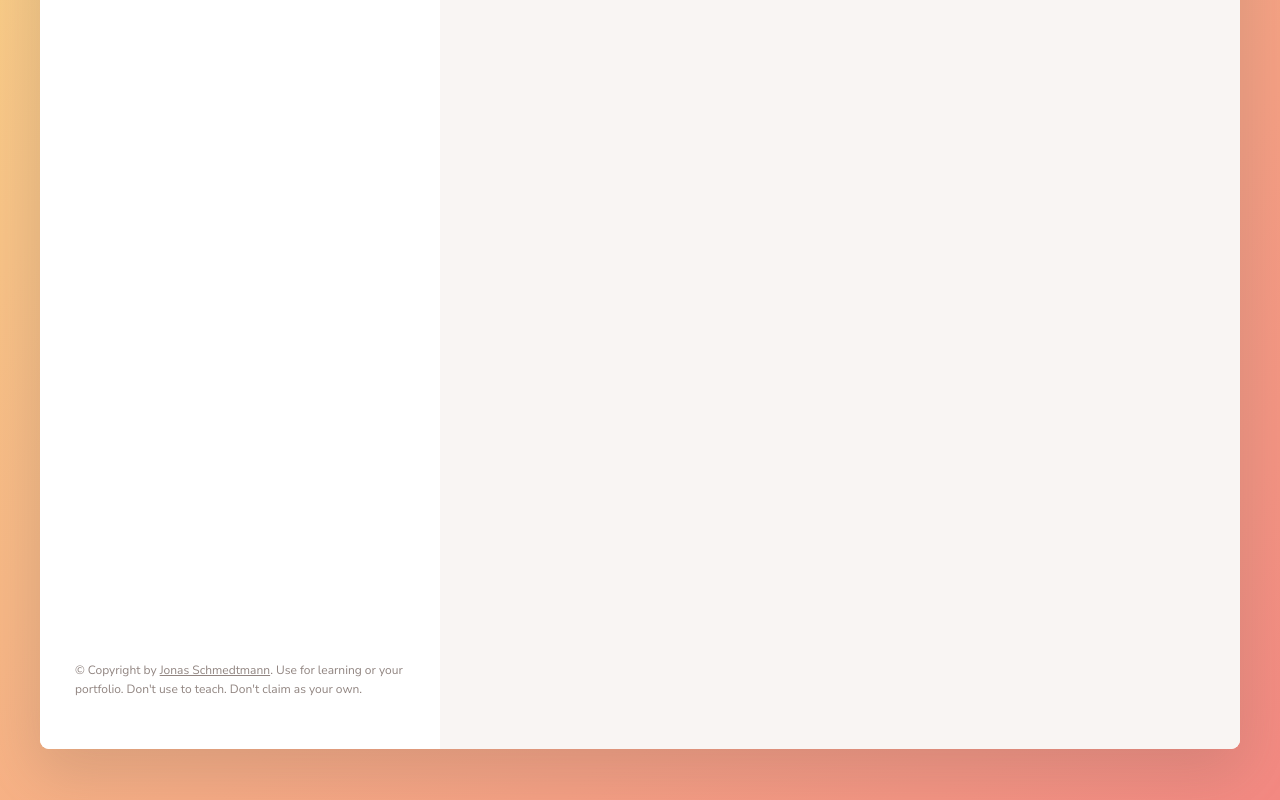
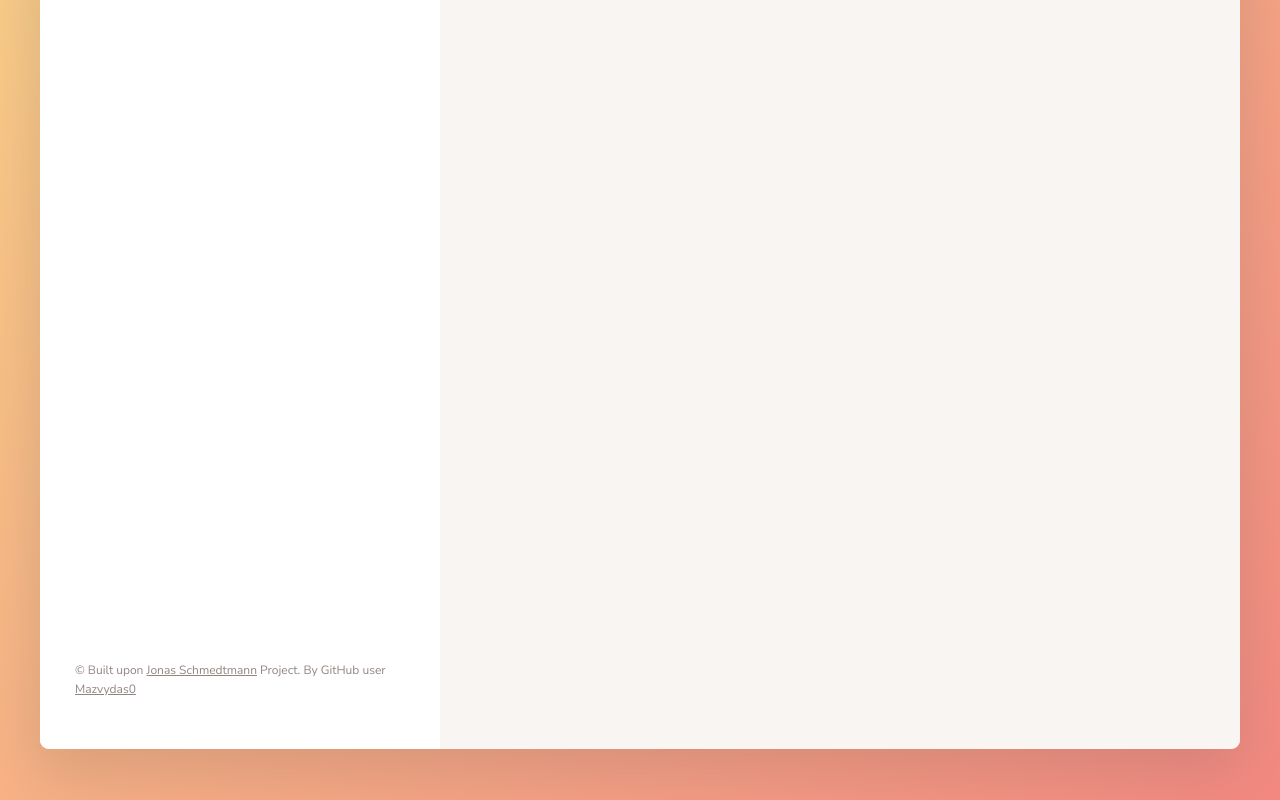
Before and after one commit to Mazvydas0/Forkify, a website built with Parcel: page index.html in a window 1280 px wide. Shown: the part 472-1272 px from the top of the page. Built offline with nearby package versions, Linux system fonts and the light colour scheme.

Commit message:
Update index.html

```diff
--- a/index.html
+++ b/index.html
@@ -109,15 +109,14 @@
         <div class="pagination">
         </div>
 
-        <p class="copyright">
-          &copy; Copyright by
+         <p class="copyright">
+          &copy; Built upon
           <a
             class="twitter-link"
             target="_blank"
             href="https://twitter.com/jonasschmedtman"
             >Jonas Schmedtmann</a
-          >. Use for learning or your portfolio. Don't use to teach. Don't claim
-          as your own.
+          > Project. By GitHub user <a class="twitter-link" target="_blank" href="https://github.com/Mazvydas0">Mazvydas0</a>
         </p>
       </div>
 
```
